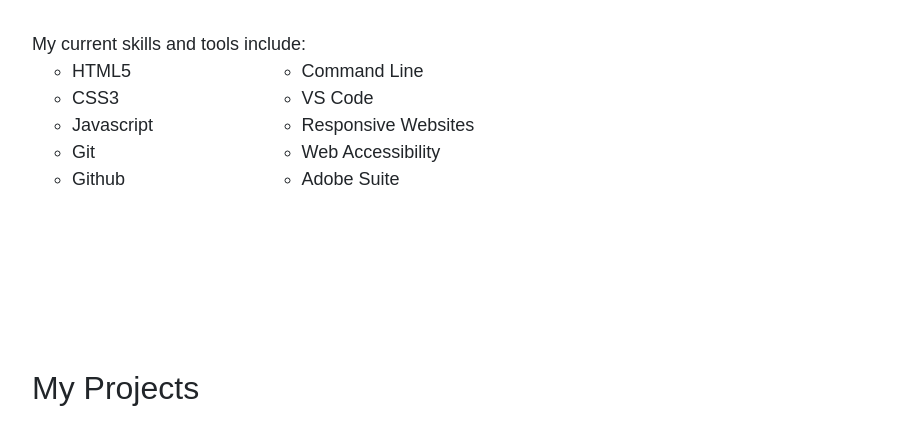
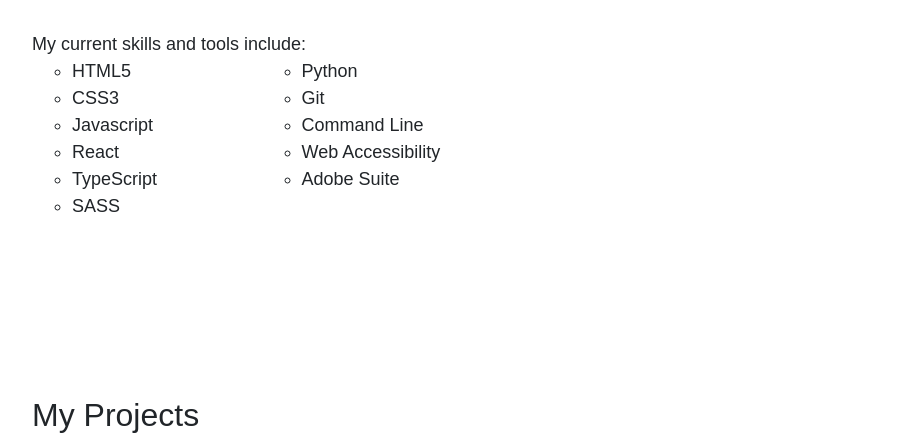
Before and after one commit to lisalbi/portfolio, a plain HTML site: page index.html in a window 1280 px wide. Shown: the part 1049-1486 px from the top of the page, without its empty margins (185-1094 px from the left). Drawn offline with nearby package versions, Linux system fonts and the light colour scheme; a web font is replaced by a local one.

Commit message:
Updated Resume

```diff
--- a/index.html
+++ b/index.html
@@ -43,7 +43,7 @@
                     <a class="nav-link" href="#contact">Contact</a>
                   </li>
                   <li class="nav-item">
-                    <a class="nav-link" target="_blank" href="https://drive.google.com/file/d/1ovsuycK76G724CuBmFRqkupLhInMKCzw/view?usp=sharing">Resume</a>
+                    <a class="nav-link" target="_blank" href="https://drive.google.com/file/d/1FiSJeihhJj1wVbt_oK7HCFSQkT6YPgMX/view?usp=sharing">Resume</a>
                   </li>
               </ul>
             </div>
@@ -94,11 +94,12 @@
                                 <li>HTML5</li>
                                 <li>CSS3</li>
                                 <li>Javascript</li>
+                                <li>React</li>
+                                <li>TypeScript</li>
+                                <li>SASS</li>
+                                <li>Python</li>
                                 <li>Git</li>
-                                <li>Github</li>
                                 <li>Command Line</li>
-                                <li>VS Code</li>
-                                <li>Responsive Websites</li>
                                 <li>Web Accessibility</li>
                                 <li>Adobe Suite</li>
                             </ul>
```
